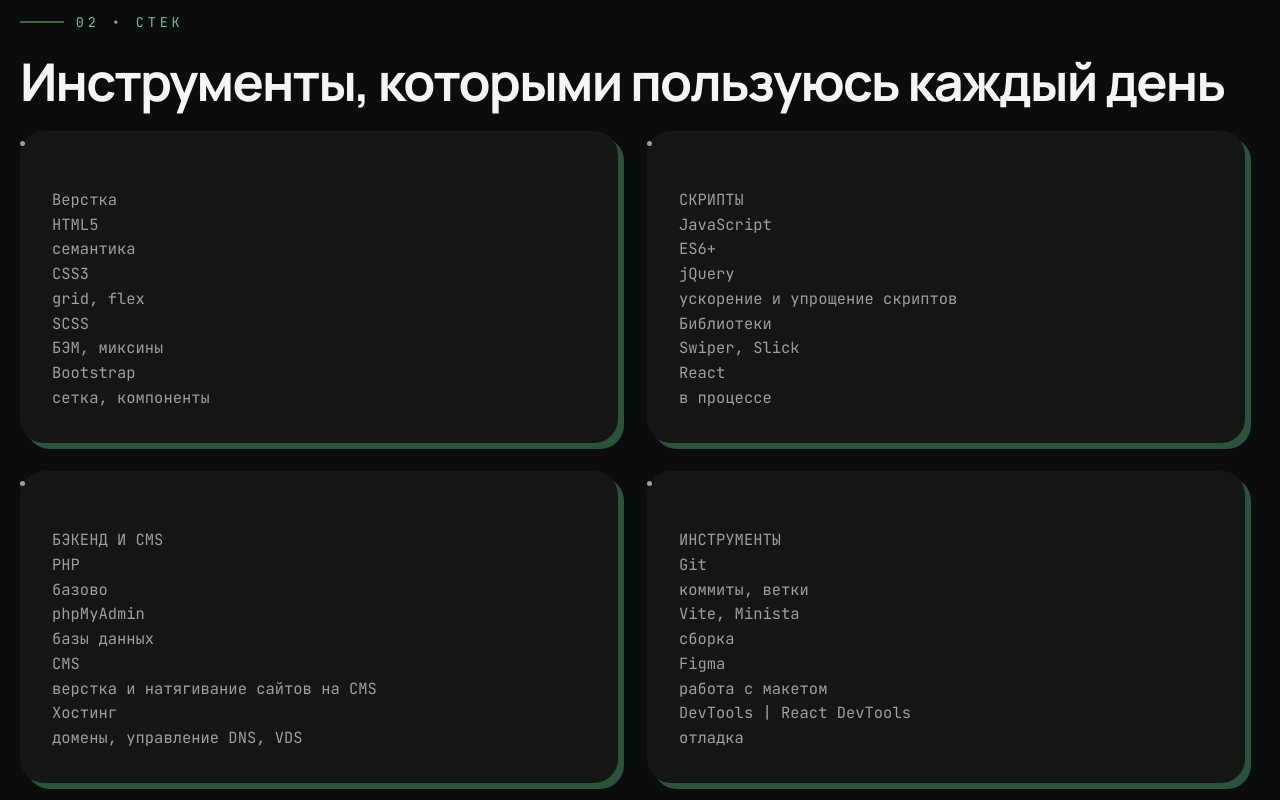
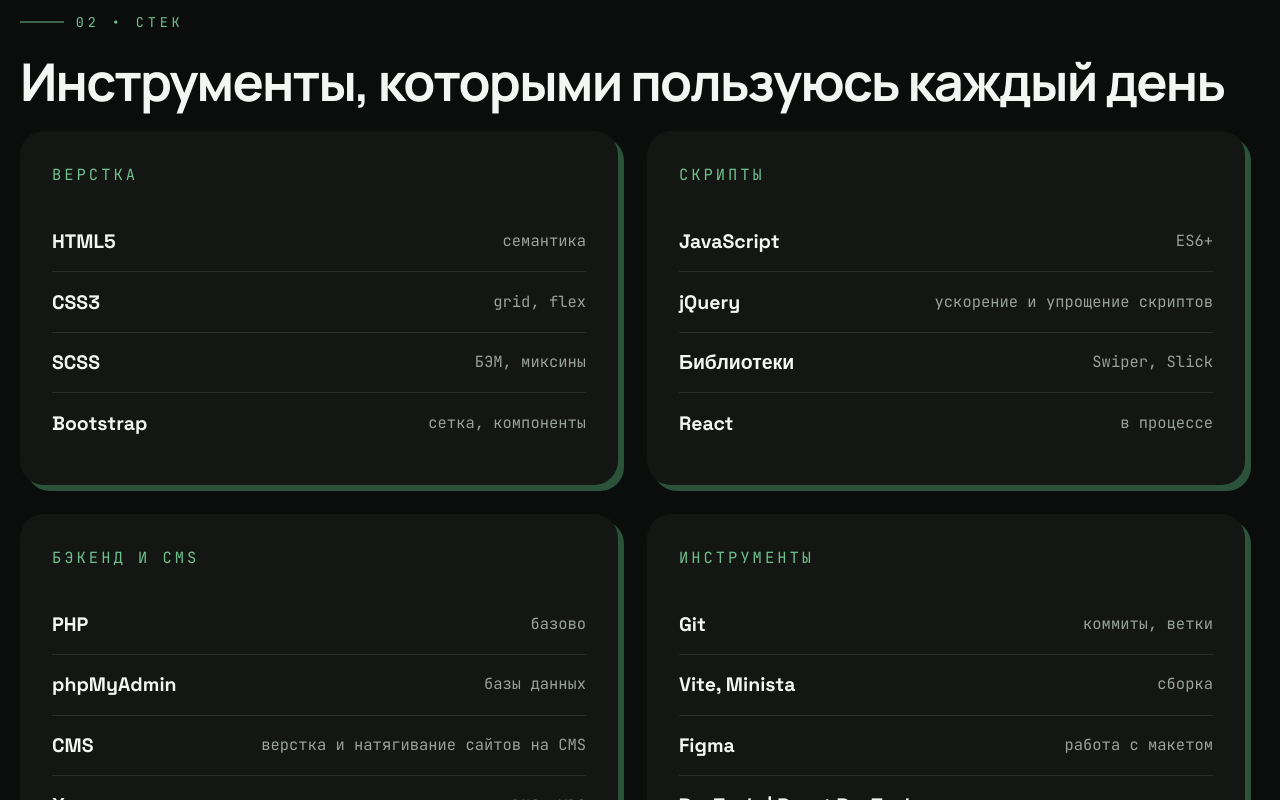
Before and after one commit to jaws812/karpov-nikita-website, a React (Vite) app: page / in a window 1280 px wide. Shown: the part 1920-2720 px from the top of the page. Built offline with nearby package versions, Linux system fonts and the light colour scheme.

Commit message:
Стилизовал и адаптировал секцию "Стек"

```diff
--- a/src/widgets/Stack/Stack.jsx
+++ b/src/widgets/Stack/Stack.jsx
@@ -2,9 +2,7 @@ import './Stack.scss'
 import './StackCard.scss'
 import Section from "@/widgets/Section";
 
-const Stack = (props) => {
-  const {} = props
-
+const Stack = () => {
   const stackItems = [
     {
       title: 'Верстка',
@@ -99,7 +97,7 @@ const Stack = (props) => {
       stepTitle="02 &bull; СТЕК"
     >
       <div className="stack">
-        <div className="stack__list">
+        <ul className="stack__list">
           {stackItems.map(({title, property}) => (
             <li
               className="stack__item"
@@ -122,7 +120,7 @@ const Stack = (props) => {
             </li>
           ))}
 
-        </div>
+        </ul>
       </div>
     </Section>
   )
--- a/src/widgets/Stack/Stack.scss
+++ b/src/widgets/Stack/Stack.scss
@@ -3,6 +3,10 @@
     display: grid;
     grid-template-columns: repeat(2, 1fr);
     gap: fluid(32, 20);
+
+    @include mobile{
+      grid-template-columns: repeat(1, 1fr);
+    }
   }
 
   &__item{
--- a/src/widgets/Stack/StackCard.scss
+++ b/src/widgets/Stack/StackCard.scss
@@ -4,4 +4,39 @@
   @include mobile {
     padding: 44px 24px 24px;
   }
+
+  &__title {
+    letter-spacing: 3px;
+    color: var(--color-green-1);
+    text-transform: uppercase;
+    margin-bottom: 24px;
+
+    @include mobile {
+      margin-bottom: 20px;
+    }
+  }
+
+  &__item {
+    display: flex;
+    align-items: center;
+    justify-content: space-between;
+    gap: 40px;
+    padding-block: fluid(15, 12);
+
+    &:not(:last-child) {
+      border-bottom: var(--border);
+    }
+
+    &-title {
+      @include fluid-text(20, 18);
+
+      font-family: var(--font-family-grotesk), sans-serif;
+      font-weight: 700;
+      color: var(--color-light);
+    }
+
+    &-description {
+      text-align: end;
+    }
+  }
 }
```
